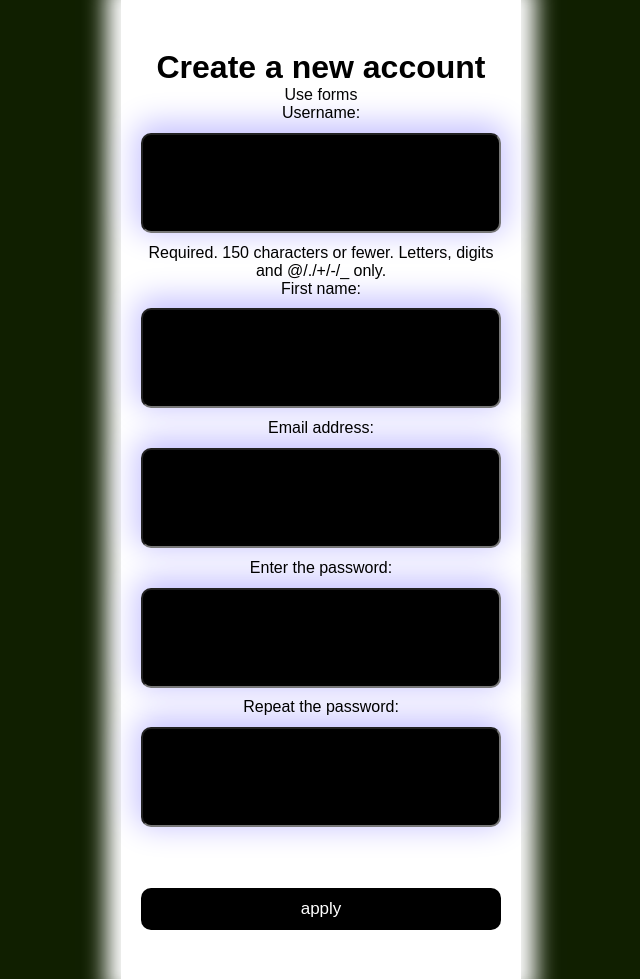
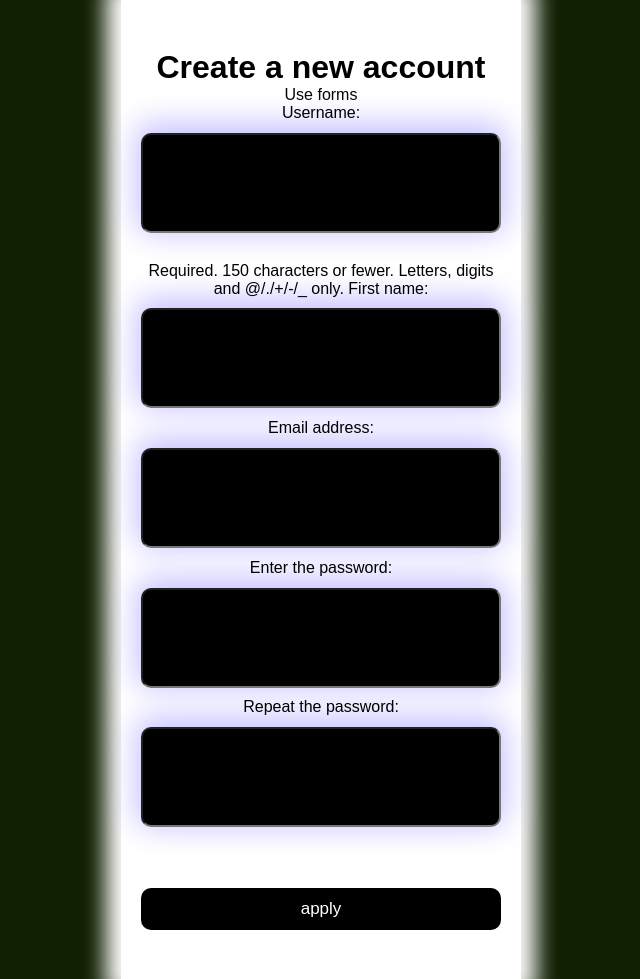
Before and after one commit to Rohozin/ozhina, a Django app: page /register/ in a window 1280 px wide. Shown: the part 131-1110 px from the top of the page, without its empty margins (319-959 px from the left). Run offline with Django 3.2, Linux system fonts and the light colour scheme.

Commit message:
MVP Ftwo

```diff
--- a/dressed/forms.py
+++ b/dressed/forms.py
@@ -2,10 +2,10 @@ from django import forms
 from django.contrib.auth.models import User
 from .models import Profile, Order
 
-# Добавляем дополнительные поля пользователя
+
 class LoginForm(forms.Form):
-    username    = forms.CharField(label='You username', widget=forms.TimeInput(attrs={'class': 'form-input'}))
-    password    = forms.CharField(label='You password', widget=forms.PasswordInput(attrs={'class': 'form-input'}))
+    username    = forms.CharField(label='You username')
+    password    = forms.CharField(label='You password')
 
     class Meta:
         model   = User
@@ -13,6 +13,10 @@ class LoginForm(forms.Form):
                     'username',
                     'password ',
                     )
+        widgets = {
+                    'username': forms.TextInput(attrs={'class': 'form-input'}),
+                    'password ': forms.TextInput(attrs={'class': 'form-input'}),
+                }
 
 class UserRegistrationForm(forms.ModelForm):
     password    = forms.CharField(label='Enter the password', widget=forms.PasswordInput(attrs={'class': 'form-input'}))
--- a/dressed/templates/registration/register.html
+++ b/dressed/templates/registration/register.html
@@ -12,7 +12,7 @@
             <h1>Create a new account</h1>
             <p>Use forms</p>
             <form action="." method="post">
-                {{ user_form.as_p }}
+                {{ user_form.as_table }}
                 {% csrf_token %}
                     <button>
                         <a class="apply"> apply </a>
--- a/ozhyna/settings.py
+++ b/ozhyna/settings.py
@@ -24,7 +24,7 @@ SECRET_KEY = 'django-insecure--5z@g@j)m6jbt*2puc+3v)@rlm$j)xk9ccw0*ldg&ac_po)ev@
 
 # SECURITY WARNING: don't run with debug turned on in production!
 # False при деплое
-DEBUG = False
+DEBUG = True
 
 ALLOWED_HOSTS = []
 
--- a/ozhyna/static/css/login.css
+++ b/ozhyna/static/css/login.css
@@ -6,6 +6,12 @@
     background-color: rgb(16, 31, 0);
 }
 
+.login {
+    font-size: 31;
+    color: black;
+    padding-top: 5%;
+    padding-bottom: 15%;
+}
 .hh1 {
     display: flex;
     flex-direction: column;
```
Also changed, not shown: dressed/templates/registration/login.html (+11 -9 lines).
